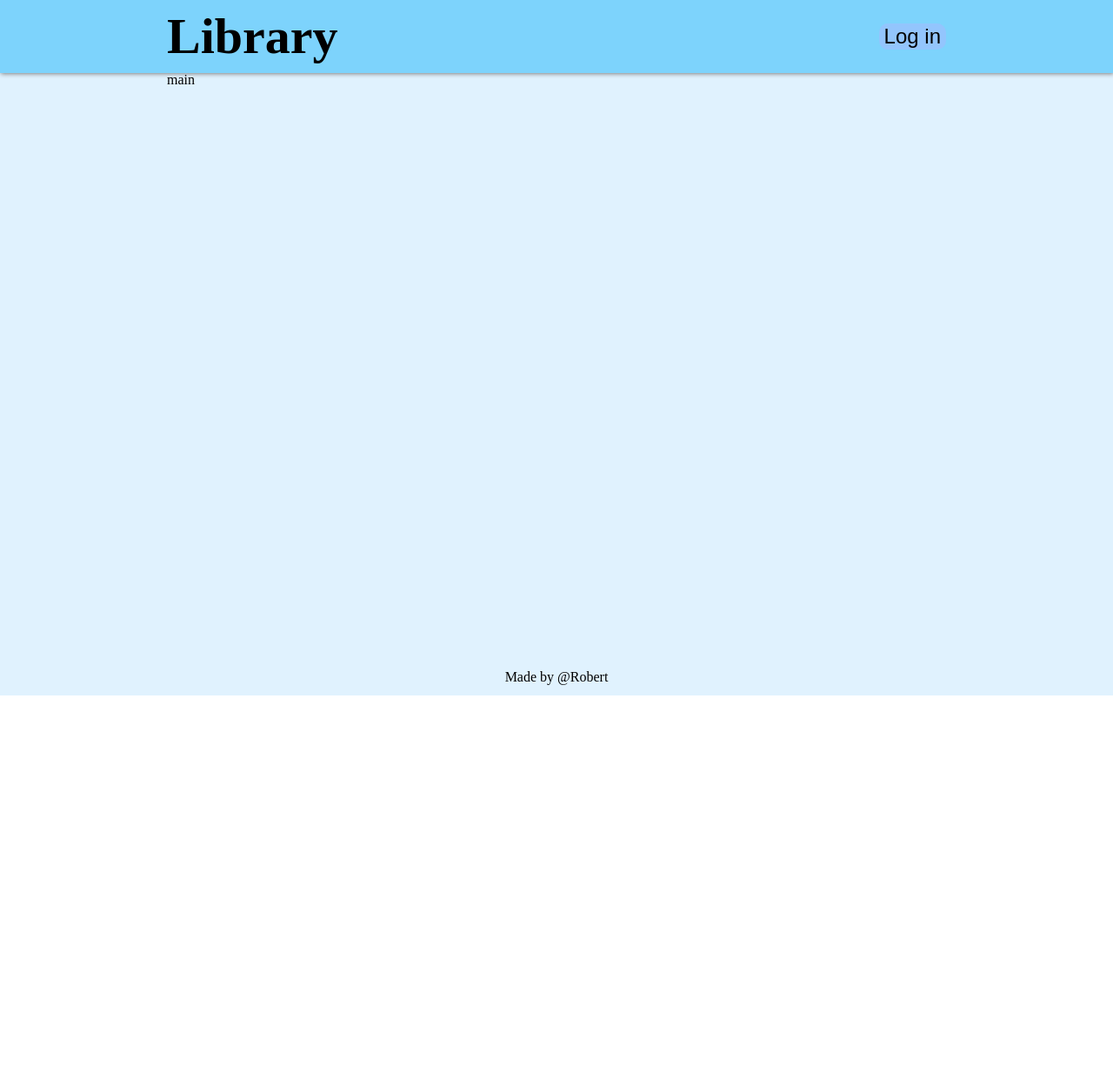
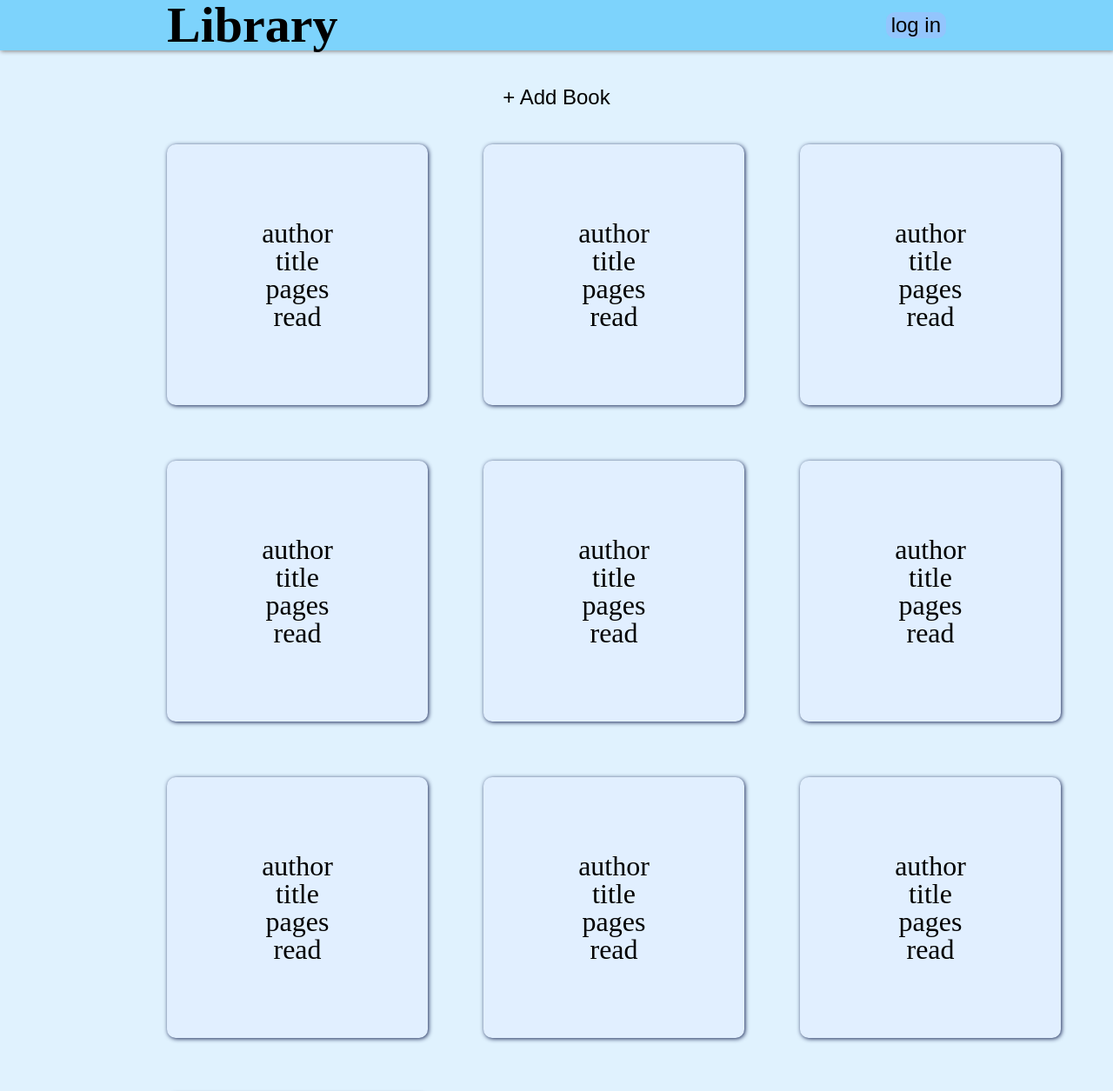
Before and after one commit to Unitato1/Project-Library, a plain HTML site: page index.html in a window 1280 px wide. Shown: the top 1255 px of the page at 87% size. Before the commit the page ends 800 px from the top, so only its background shows below. Drawn offline with Linux system fonts and the light colour scheme.

Commit message:
Desing done

```diff
--- a/index.html
+++ b/index.html
@@ -12,10 +12,67 @@
   <body>
     <header>
       <h1>Library</h1>
-      <button id="login">Log in</button>
+      <button id="login">log in</button>
     </header>
     <main>
-      <div>main</div>
+      <button id="book-add">+ Add Book</button>
+      <div id="book-container">
+        <div class="book">
+          <p>author</p>
+          <p>title</p>
+          <p>pages</p>
+          <p>read</p>
+        </div>
+        <div class="book">
+          <p>author</p>
+          <p>title</p>
+          <p>pages</p>
+          <p>read</p>
+        </div>
+        <div class="book">
+          <p>author</p>
+          <p>title</p>
+          <p>pages</p>
+          <p>read</p>
+        </div>
+        <div class="book">
+          <p>author</p>
+          <p>title</p>
+          <p>pages</p>
+          <p>read</p>
+        </div>
+        <div class="book">
+          <p>author</p>
+          <p>title</p>
+          <p>pages</p>
+          <p>read</p>
+        </div>
+        <div class="book">
+          <p>author</p>
+          <p>title</p>
+          <p>pages</p>
+          <p>read</p>
+        </div>
+        <div class="book">
+          <p>author</p>
+          <p>title</p>
+          <p>pages</p>
+          <p>read</p>
+        </div>
+        <div class="book">
+          <p>author</p>
+          <p>title</p>
+          <p>pages</p>
+          <p>read</p>
+        </div>
+        <div class="book">
+          <p>author</p>
+          <p>title</p>
+          <p>pages</p>
+          <p>read</p>
+        </div>
+        <div class="book">5</div>
+      </div>
     </main>
     <footer><h3>Made by @Robert</h3></footer>
   </body>
--- a/styles.css
+++ b/styles.css
@@ -31,11 +31,57 @@
   border-radius: 10px;
 }
 #login:hover {
+  background-color: #21aaea;
+  box-shadow: 1px 1px 3px gray;
+  transition-duration: 0.4s;
 }
-
+#login:active {
+  padding: 5px;
+  color: white;
+  transition-duration: 0s;
+}
 main {
   flex: 8 8 0;
   background-color: #e0f2fe;
+  flex-direction: column;
+  display: flex;
+  align-items: center;
+}
+#book-add {
+  font-size: 3vh;
+  border: 0;
+  margin: 3vh;
+  padding: 2vh;
+  border-radius: 10px;
+  background-color: transparent;
+}
+#book-add:hover {
+  background-color: #bbe9ff;
+}
+#book-add:active {
+  opacity: 0.7;
+  margin: 3.1vh;
+  padding: 1.9vh;
+}
+#book-container {
+  flex: 1 1 0;
+  width: 100%;
+  height: 100%;
+  grid-template-columns: repeat(3, minmax(300px, 1fr));
+  grid-template-rows: repeat(2, minmax(300px, 1fr));
+  grid-auto-rows: minmax(300px, 1fr);
+  display: grid;
+  gap: 5vw;
+}
+.book {
+  display: flex;
+  flex-direction: column;
+  justify-content: center;
+  align-items: center;
+  font-size: 4vh;
+  border-radius: 10px;
+  box-shadow: 1px 1px 5px #172554;
+  background-color: #e1efff;
 }
 footer {
   background-color: beige;
```
